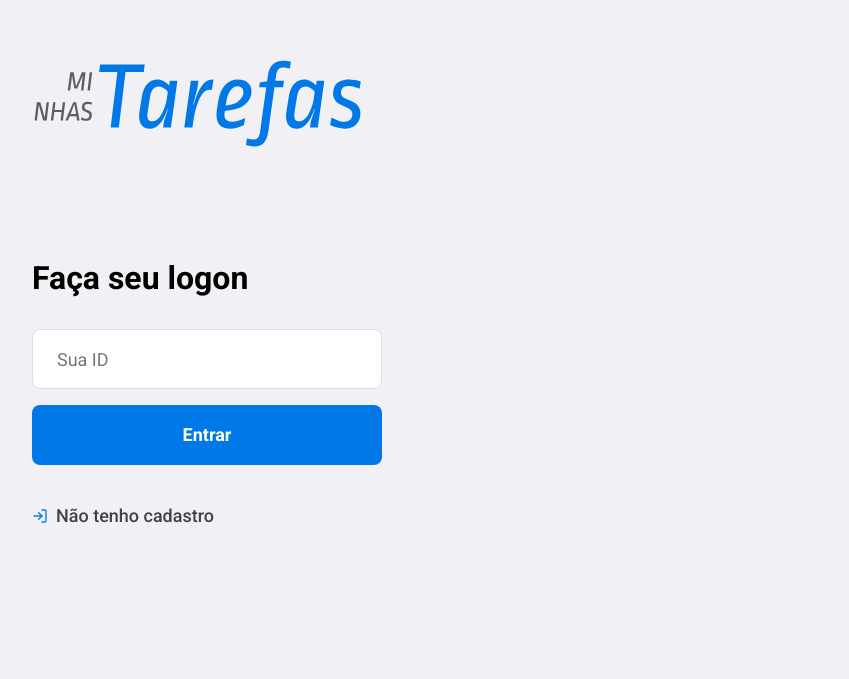
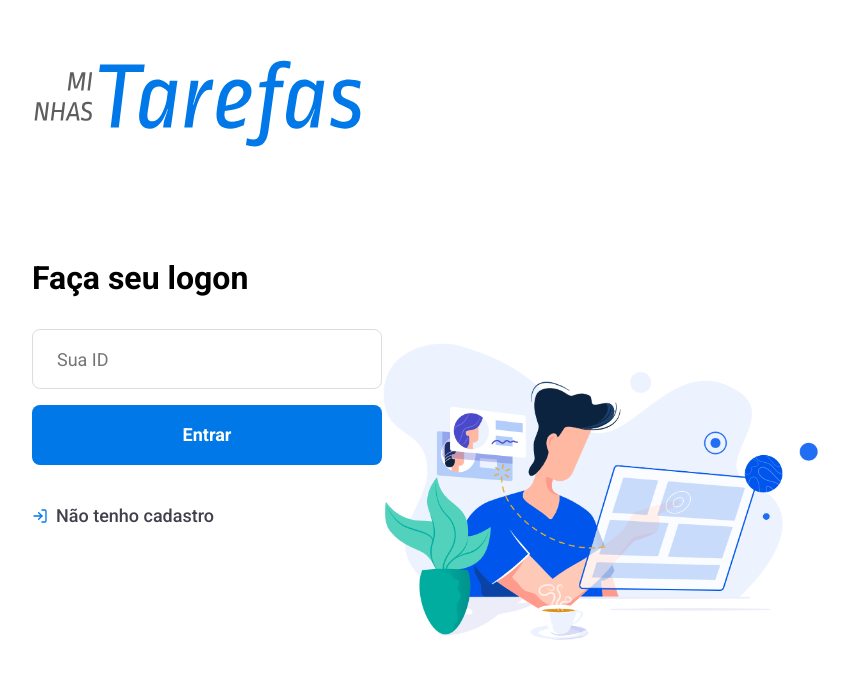
Before and after one commit to MarquisAlexander/controle-tarefa, a React (Create React App) app in the folder frontend/: page / in a window 1280 px wide. Shown: the part 117-796 px from the top of the page, without its empty margins (418-1267 px from the left). Built offline with nearby package versions, Linux system fonts and the light colour scheme.

Commit message:
img na tela de login

```diff
--- a/frontend/src/pages/Logon/styles.css
+++ b/frontend/src/pages/Logon/styles.css
@@ -7,9 +7,19 @@
     display: flex;
     align-items: center;
     justify-content: center;
+
+    background-color: #fff;
+    background-image: url("../../assets/illustrations_start.png");
+    background-repeat: no-repeat;
+    background-position: 98%;
+
+    background-position-y: bottom;
+    background-size: 40%;
+
 }
 
 .logon-container section.form{
+
     width: 100%;
     max-width: 350px;
     margin-right: 30px;
--- a/frontend/src/pages/Profile/styles.css
+++ b/frontend/src/pages/Profile/styles.css
@@ -11,6 +11,7 @@
 .suportButton button p {
     margin-left: 20px;
     color: #696969;
+
 }
 
 .profile-container {
```
Also changed, not shown: frontend/src/assets/illustrations_start.png (added).
